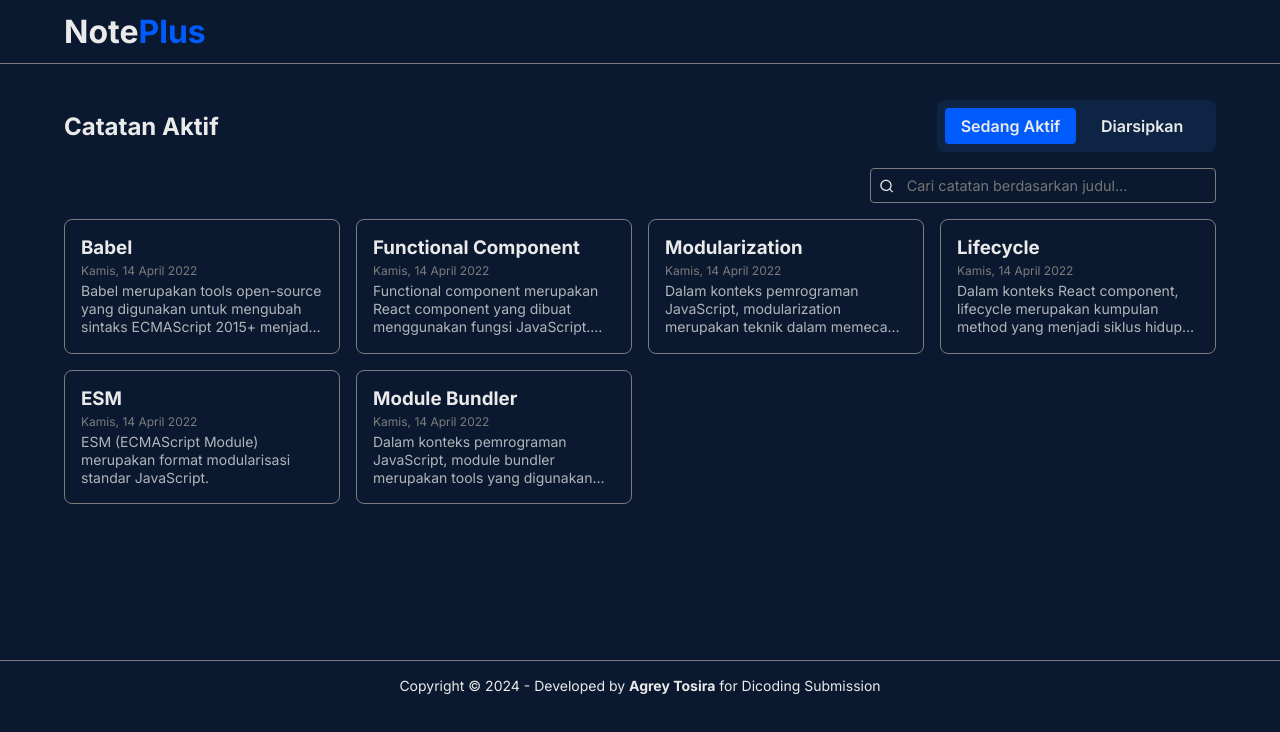
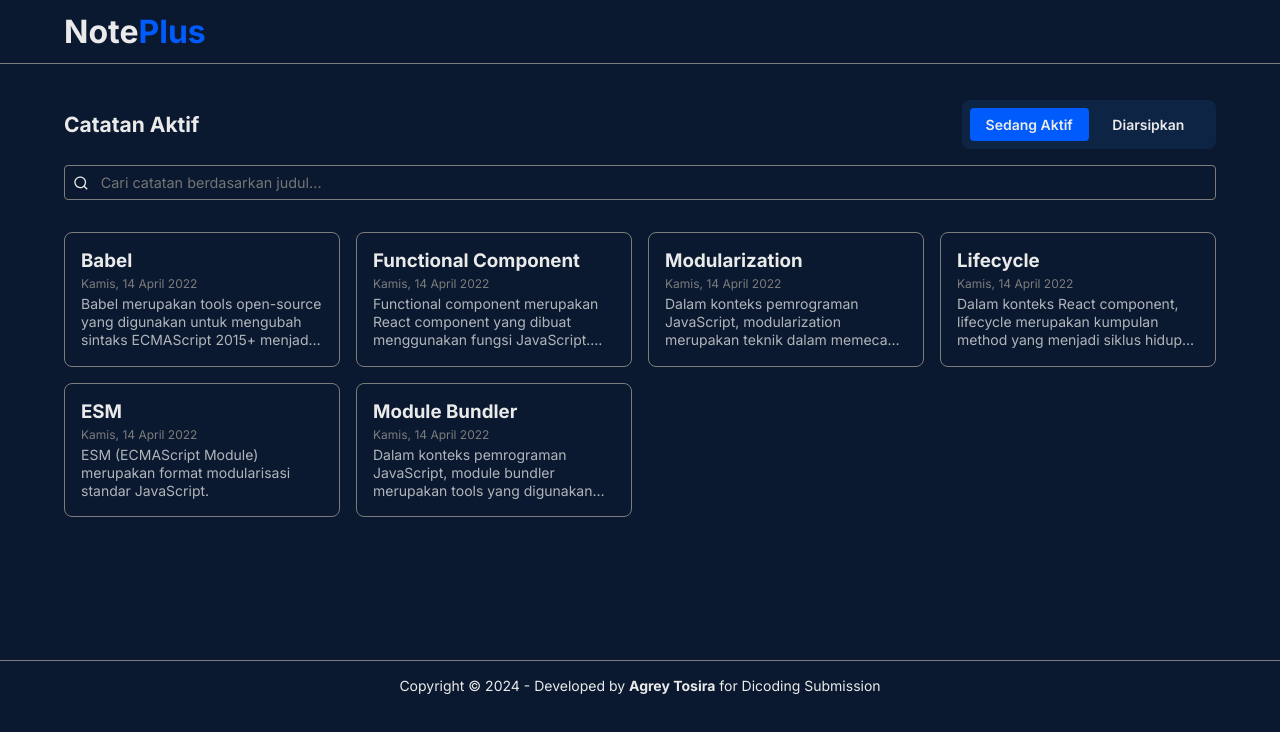
Before and after one commit to agreytosira/noteplus, a React (Vite) app: page / in a window 1280 px wide. Shown: the top 732 px of the page. Built offline with nearby package versions, Linux system fonts and the light colour scheme.

Commit message:
style: update searchbar styling

```diff
--- a/src/styles/_responsive.scss
+++ b/src/styles/_responsive.scss
@@ -28,6 +28,7 @@
         &__navigation {
             flex-direction: row;
             align-items: center;
+            font-size: 14px;
 
             h2 {
                 margin-bottom: 0;
@@ -56,9 +57,6 @@
             max-width: 50%;
         }
     }
-    .searchbar {
-        width: 30%;
-    }
 }
 
 @media screen and (min-width: 1024px) {
--- a/src/styles/global.scss
+++ b/src/styles/global.scss
@@ -434,7 +434,7 @@ textarea {
     align-items: center;
     width: auto;
     margin: 1rem 0;
-    margin-left: auto;
+    margin-bottom: 2rem;
     width: 100%;
     border: 1px solid $grey;
     border-radius: 0.25rem;
```
